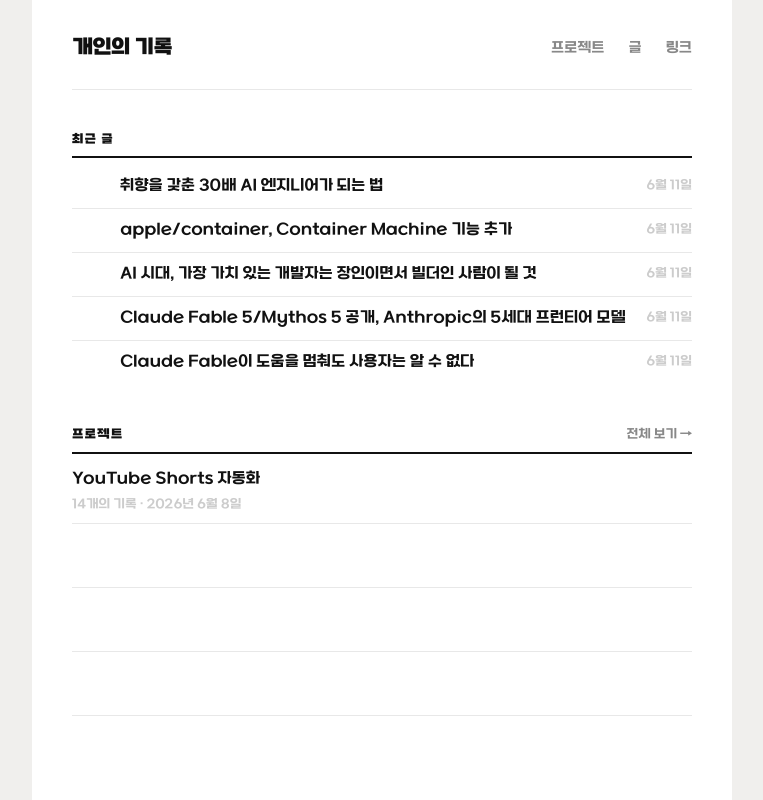
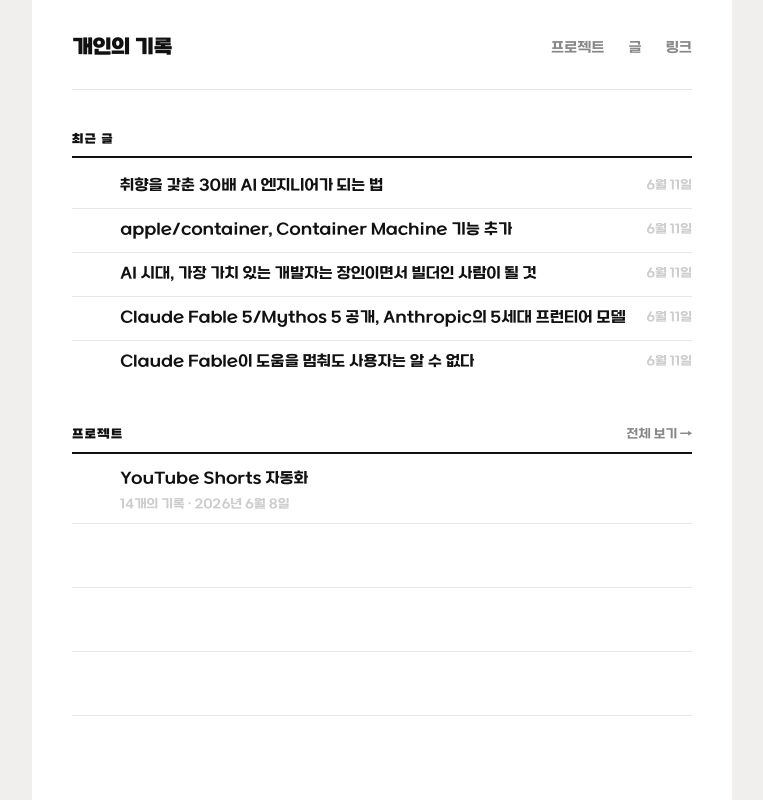
Before and after one commit to newgirok/newgirok.github.io, a Next.js app: page / in a window 1280 px wide. Shown: the top 800 px of the page, without its empty margins (258-1021 px from the left). Built offline with nearby package versions, Linux system fonts and the light colour scheme.

Commit message:
style: 프로젝트 카드 왼쪽 패딩 추가

```diff
--- a/app/globals.css
+++ b/app/globals.css
@@ -177,6 +177,7 @@ a {
   flex-direction: column;
   justify-content: center;
   height: 4rem;
+  padding-left: 3rem;
   border-bottom: 1px solid var(--border);
   text-decoration: none;
 }
```
